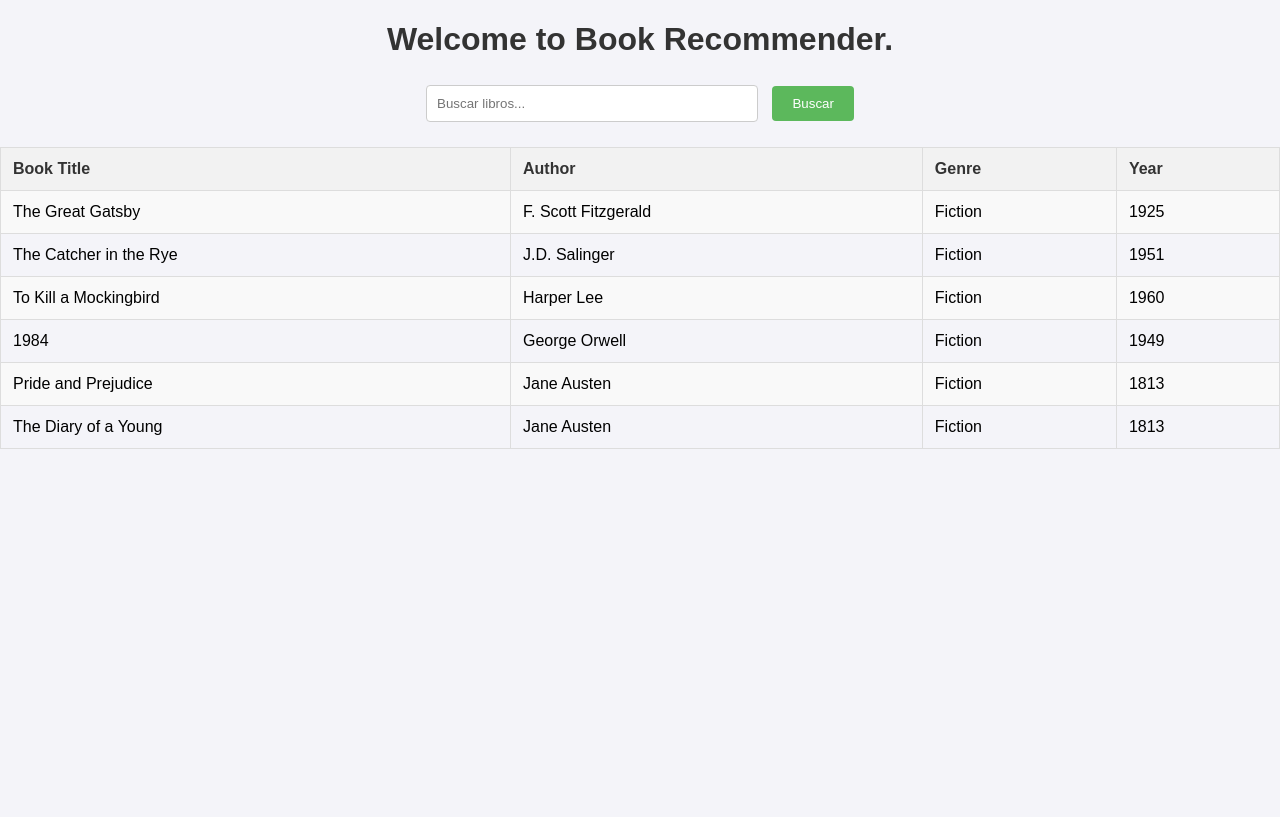
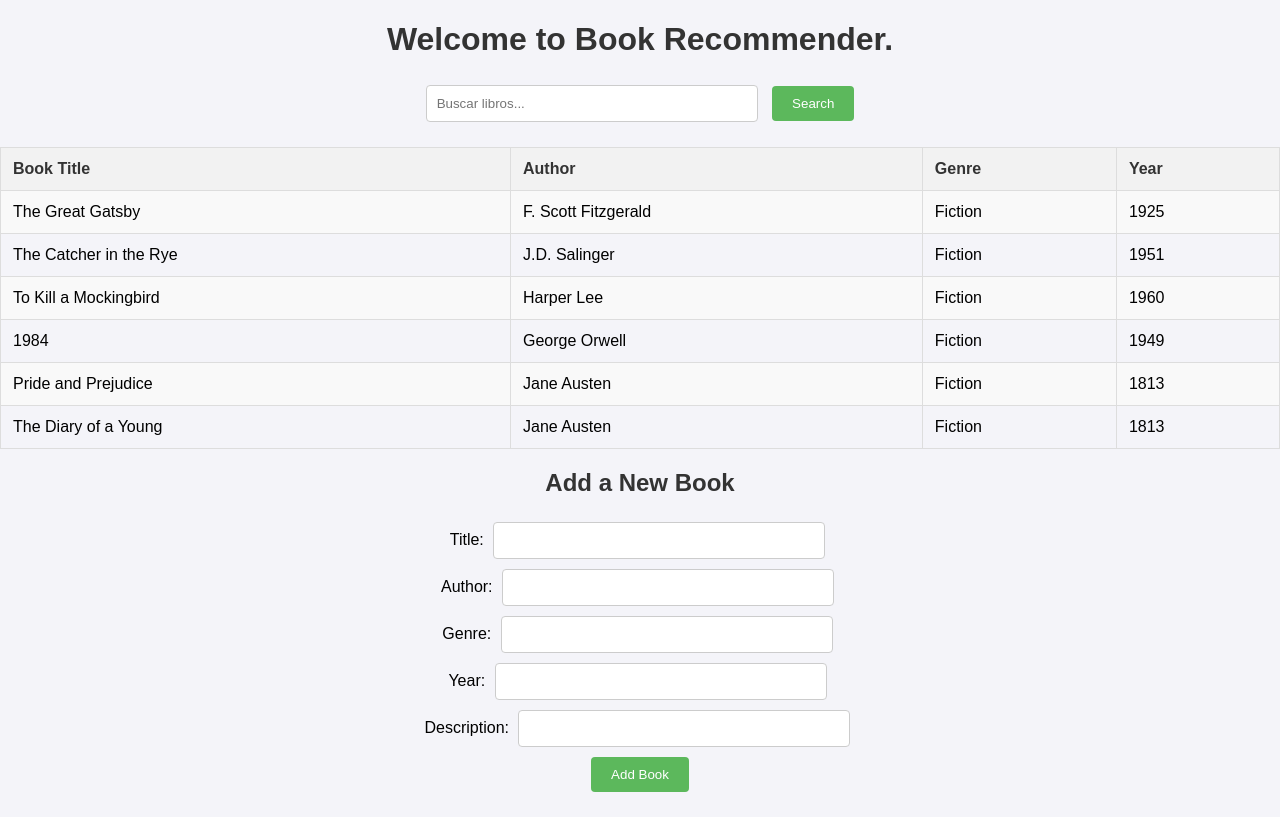
Before and after one commit to JuanPujol81/books-recommender, a Flask app: page / in a window 1280 px wide. Before the commit the page ends 449 px from the top, so only its background shows below. Run offline with Flask 3, Linux system fonts and the light colour scheme.

Commit message:
adding book func.

```diff
--- a/bookrecommender/templates/index.html
+++ b/bookrecommender/templates/index.html
@@ -10,7 +10,7 @@
         </h1>
         <form method="get" action="/">
             <input type="text" name="query" placeholder="Buscar libros...">
-            <button type="submit">Buscar</button>
+            <button type="submit">Search</button>
         </form>
         <table border="1">
             <tr>
@@ -29,5 +29,19 @@
             {% endfor %}
 
         </table>
+        <form action="/add_book" method="post">
+            <h2>Add a New Book</h2>
+            <label for="title">Title:</label>
+            <input type="text" id="title" name="title" required><br>
+            <label for="author">Author:</label>
+            <input type="text" id="author" name="author" required><br>
+            <label for="genre">Genre:</label>
+            <input type="text" id="genre" name="genre" required><br>
+            <label for="year">Year:</label>
+            <input type="number" id="year" name="year" required><br>
+            <label for="description">Description:</label>
+            <input type="text" id="description" name="description" required><br>
+            <button type="submit">Add Book</button>
+        </form>
     </body>
 </html>
```
